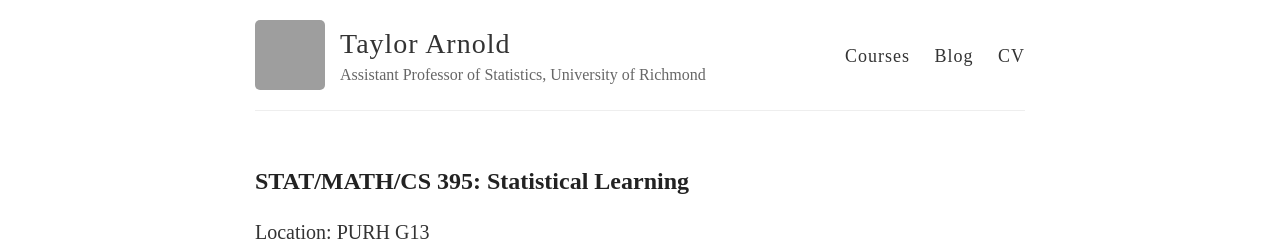
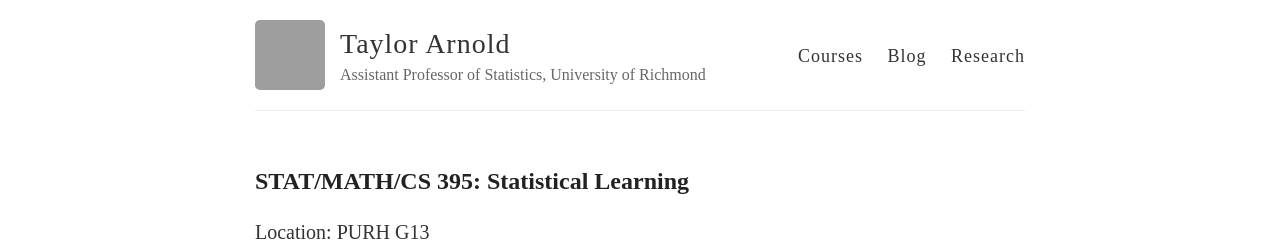
Before and after one commit to statsmaths/stat395, a Jekyll site: the page built from index.html, in a window 1280 px wide. Shown: the top 241 px of the page. Built offline with Jekyll 4.4.1, drawn with Linux system fonts in a browser that asks for light colours; grey boxes are pictures that could not be loaded.

Commit message:
update research

```diff
--- a/_layouts/default.html
+++ b/_layouts/default.html
@@ -31,7 +31,7 @@
           <nav>
             <a href="https://statsmaths.github.io/courses/">Courses</a>
             <a href="https://statsmaths.github.io/blog/">Blog</a>
-            <a href="https://statsmaths.github.io/">CV</a>
+            <a href="https://statsmaths.github.io/research/">Research</a>
           </nav>
         </header>
       </div>
```
